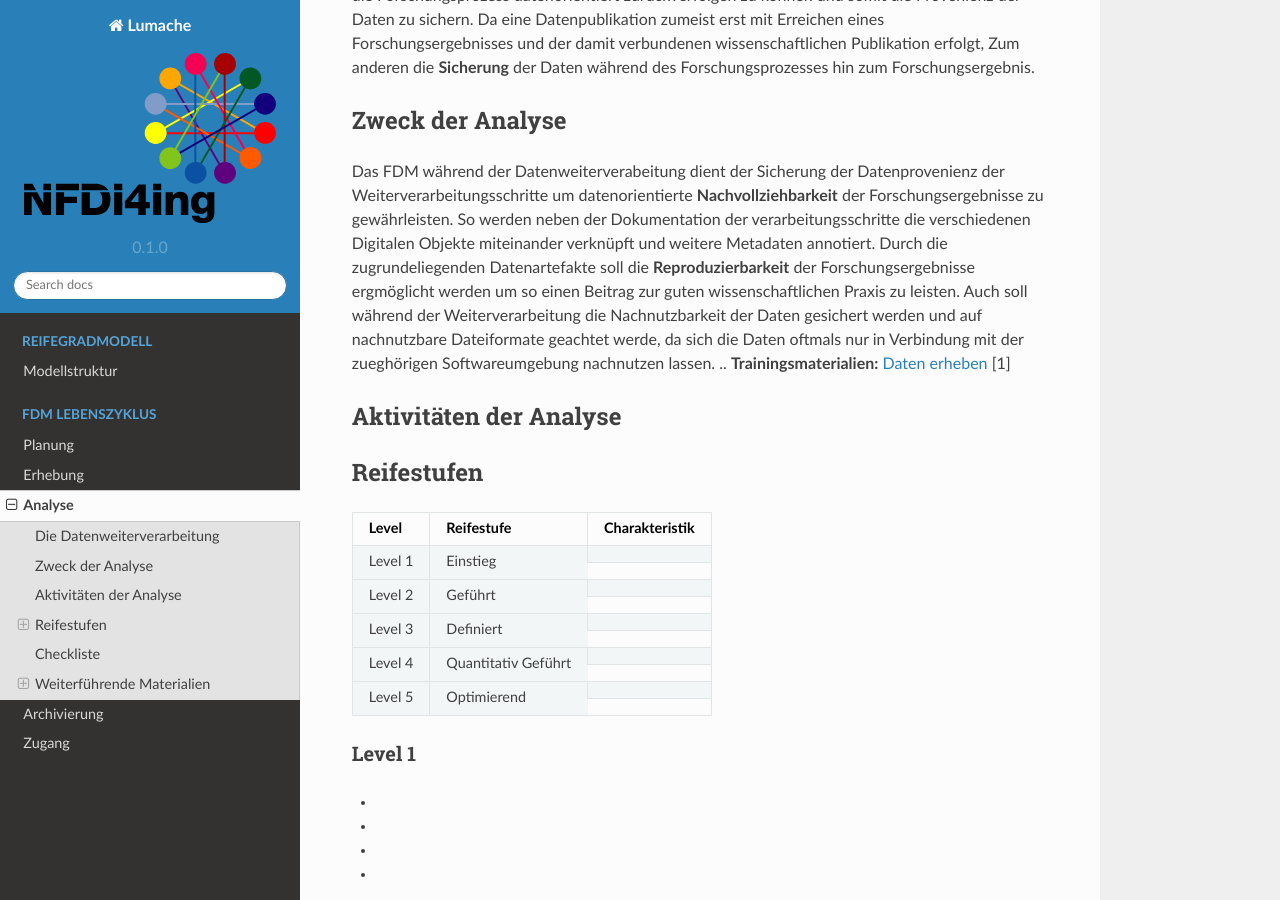
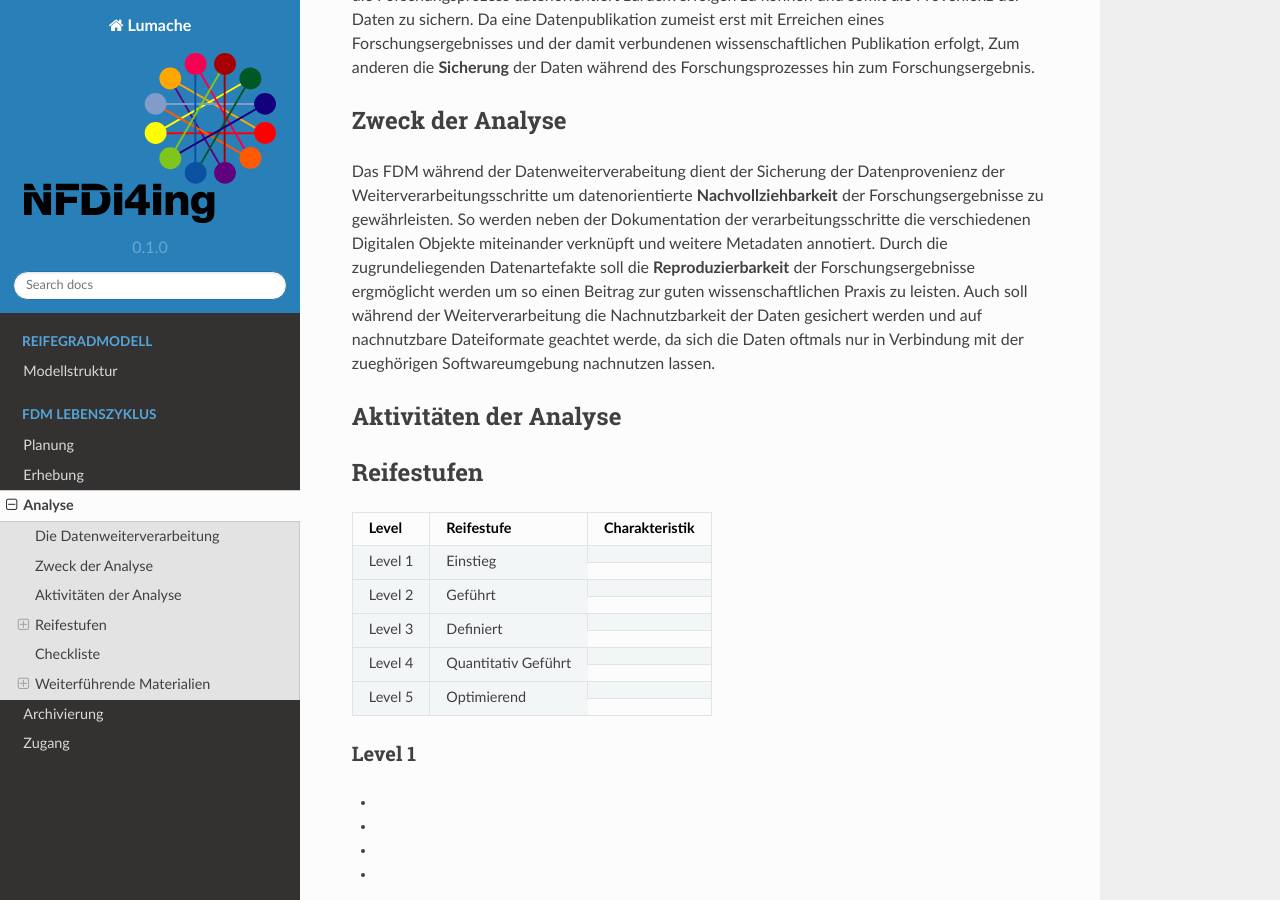
Before and after one commit to LUHMW/MaturityModelsNFDI4Ing, a Sphinx documentation site: the page built from docs/source/Analyse.rst, in a window 1280 px wide and 900 px high, scrolled down 424 px. Built offline with Sphinx 7.4.7 and the Read the Docs theme 2.0.0, drawn with Linux system fonts in a browser that asks for light colours.

Commit message:
Update Analyse.rst

```diff
--- a/docs/source/Analyse.rst
+++ b/docs/source/Analyse.rst
@@ -16,7 +16,8 @@
 Zweck der Analyse
 *************************
 Das FDM während der Datenweiterverabeitung dient der Sicherung der Datenprovenienz der Weiterverarbeitungsschritte um datenorientierte **Nachvollziehbarkeit** der Forschungsergebnisse zu gewährleisten. So werden neben der Dokumentation der verarbeitungsschritte die verschiedenen Digitalen Objekte miteinander verknüpft und weitere Metadaten annotiert. Durch die zugrundeliegenden Datenartefakte soll die **Reproduzierbarkeit** der Forschungsergebnisse ergmöglicht werden um so einen Beitrag zur guten wissenschaftlichen Praxis zu leisten. Auch soll während der Weiterverarbeitung die Nachnutzbarkeit der Daten gesichert werden und auf nachnutzbare Dateiformate geachtet werde, da sich die Daten oftmals nur in Verbindung mit der zueghörigen Softwareumgebung nachnutzen lassen.
-.. **Trainingsmaterialien:** `Daten erheben <https://nfdi4ing.pages.rwth-aachen.de/education/education-pages/dlc-datalifecycle/html_slides/dlc2.html#/>`_ [1]
+
+.. **Trainingsmaterialien:** `Daten analysieren <https://nfdi4ing.pages.rwth-aachen.de/education/education-pages/dlc-datalifecycle/html_slides/dlc3.html#/>`_ [1]
 
 *******************************
 Aktivitäten der Analyse
```
